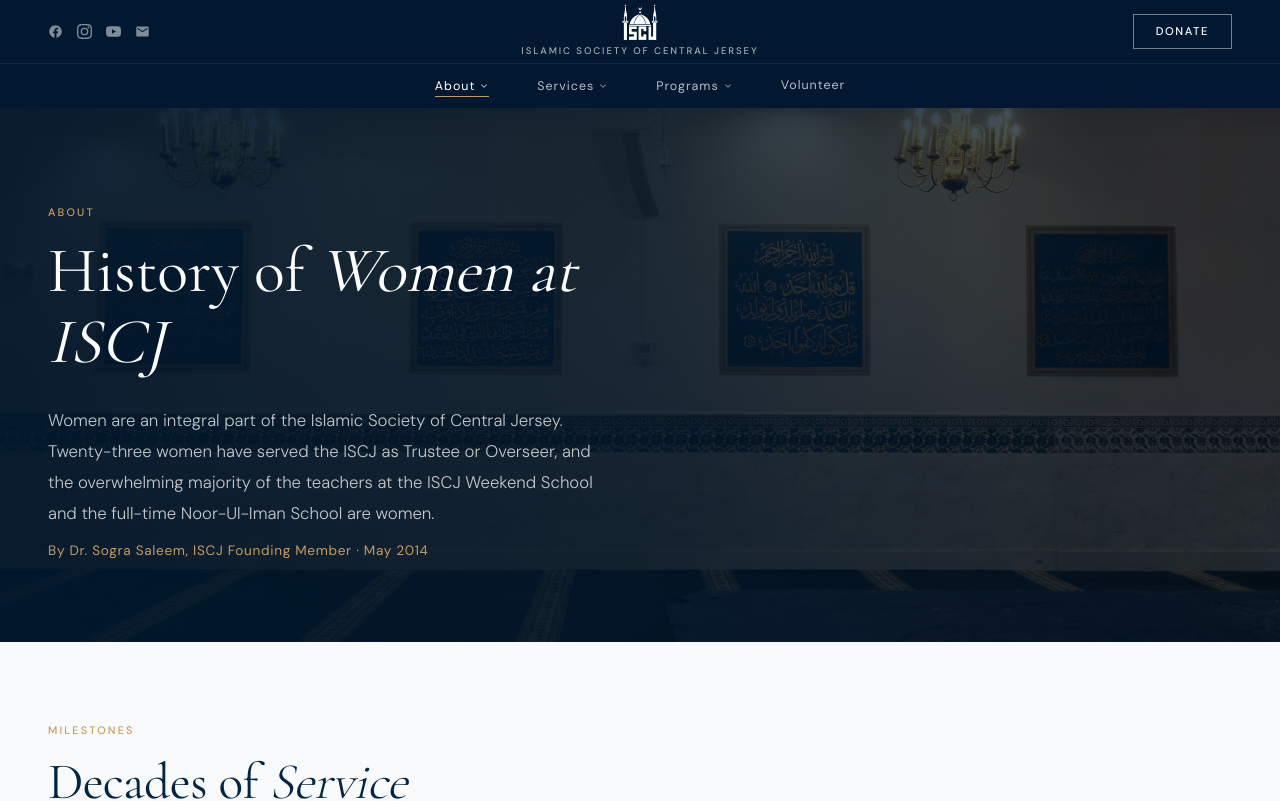
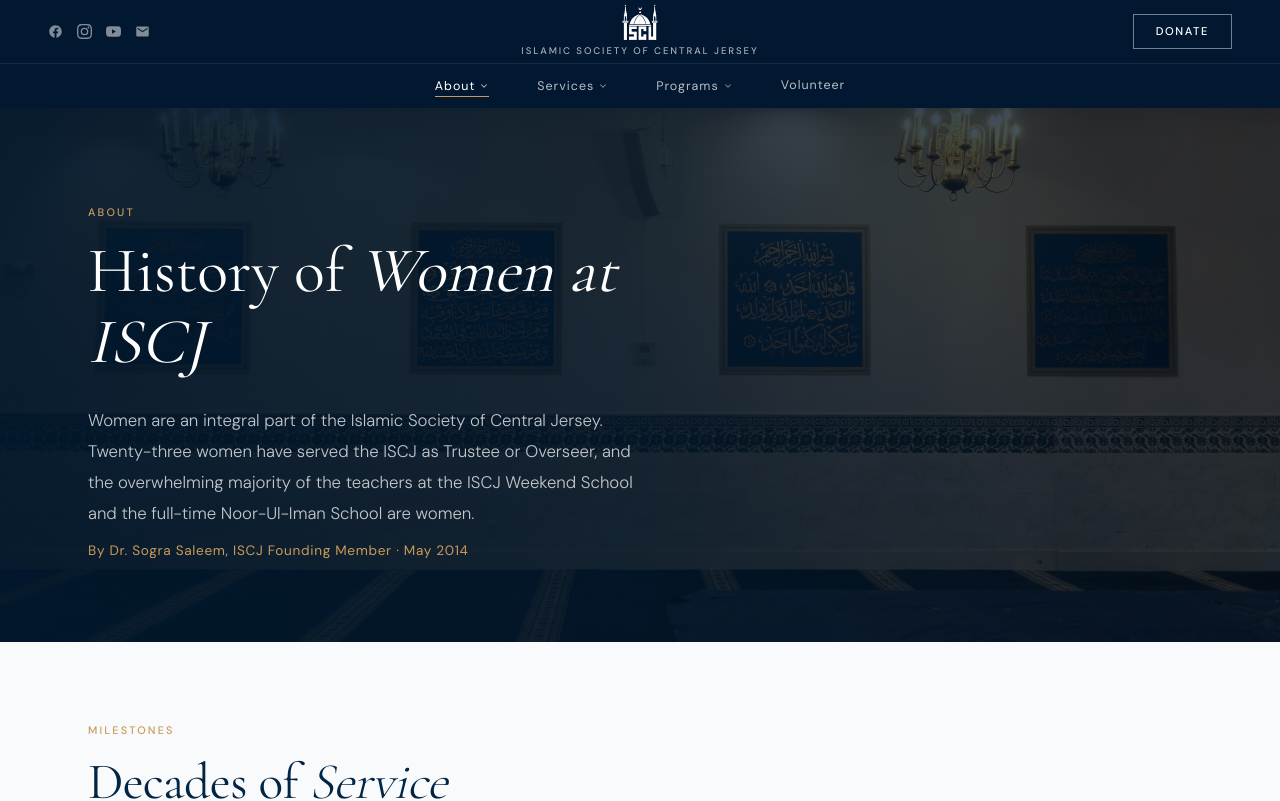
Before and after one commit to ISCJ-Web/ISCJ-Website-v2, a Next.js app: page /about/history-of-women in a window 1280 px wide. Shown: the top 801 px of the page. Built offline with nearby package versions, Linux system fonts and the light colour scheme; a web font is replaced by a local one.

Commit message:
Center Container on screens wider than 1200px
The unlayered margin reset in globals.css outranks Tailwind's layered mx-auto, so every inner page sat flush left on wide screens. Set the auto margins inline.

```diff
--- a/src/components/ui/Container.tsx
+++ b/src/components/ui/Container.tsx
@@ -5,10 +5,13 @@
   children: React.ReactNode;
 }
 
-export default function Container({ children, className, ...props }: ContainerProps) {
+export default function Container({ children, className, style, ...props }: ContainerProps) {
   return (
     <div
       className={cn("max-w-[1200px] mx-auto px-12 max-sm:px-6", className)}
+      /* Centered inline: the unlayered `* { margin: 0 }` reset in globals.css
+         outranks Tailwind's layered utilities, so `mx-auto` alone does nothing. */
+      style={{ marginLeft: "auto", marginRight: "auto", ...style }}
       {...props}
     >
       {children}
```
